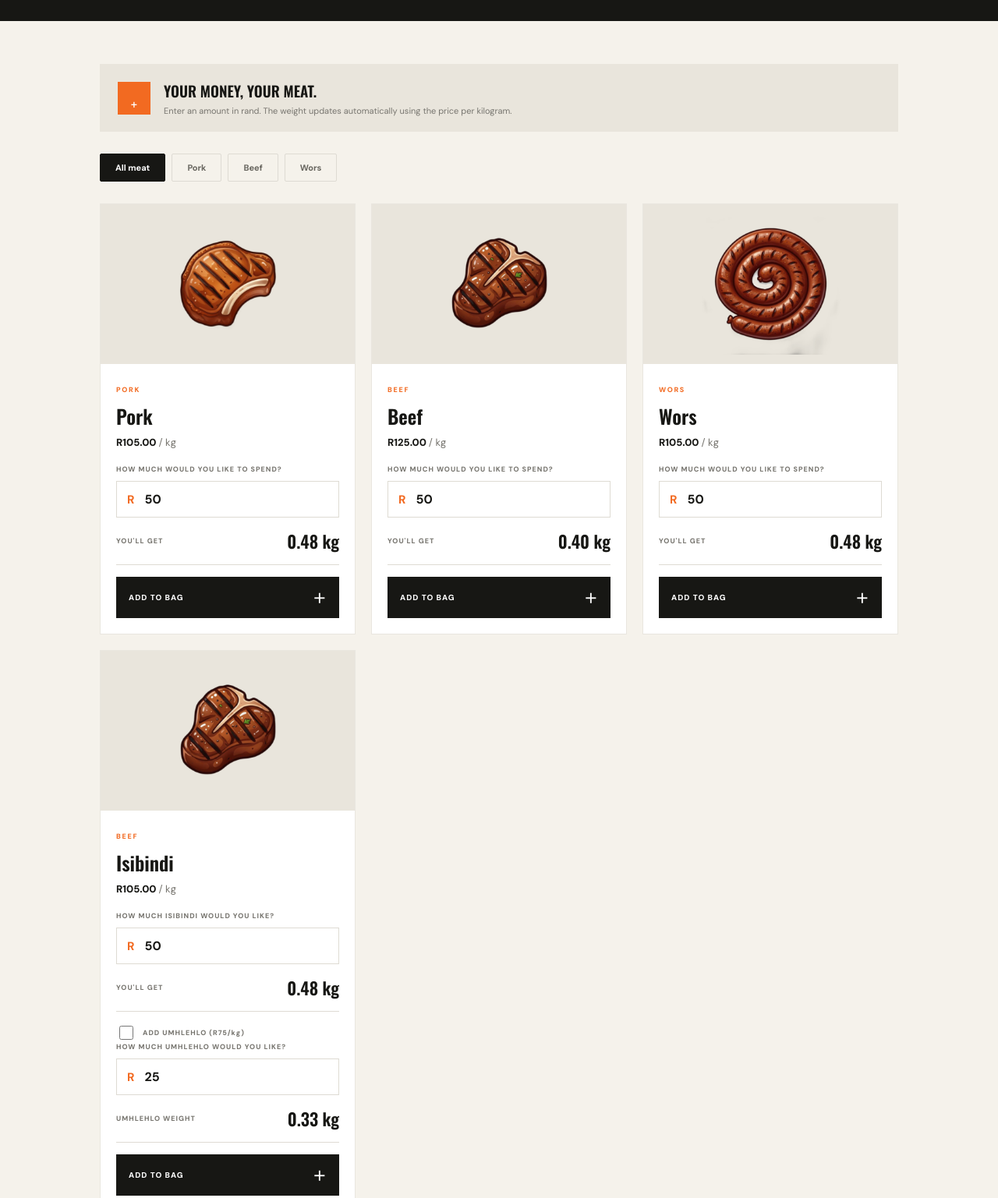
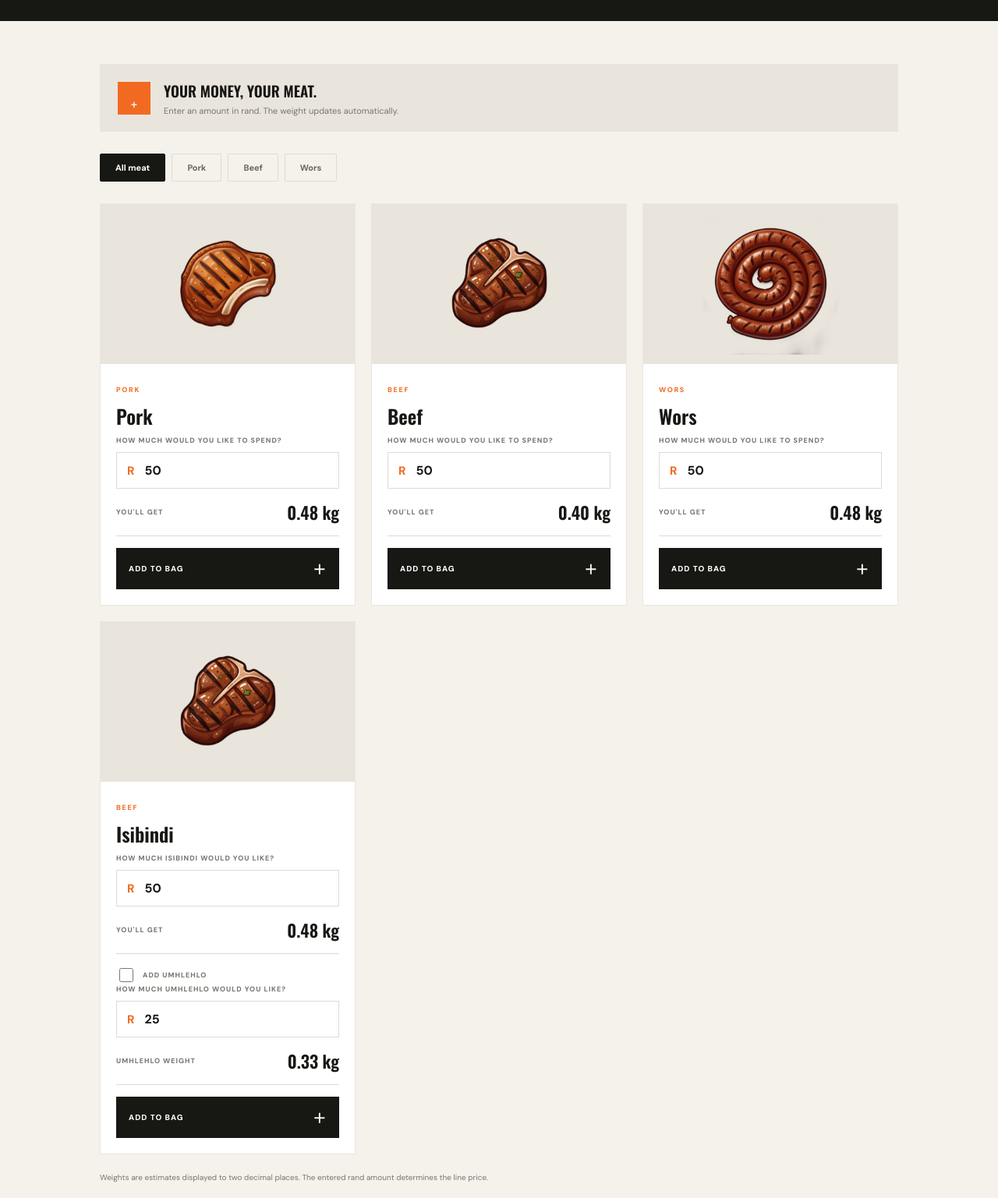
Before and after one commit to LonwaboMMMS/Tobz-Shisanyama, a plain HTML site: page menu.html in a window 1280 px wide. Shown: the part 400-1937 px from the top of the page at 78% size. Drawn offline with nearby package versions, Linux system fonts and the light colour scheme.

Commit message:
Hide per-kilogram prices on menu

```diff
--- a/menu.html
+++ b/menu.html
@@ -11,13 +11,13 @@
 </head><body>
 <header class="site-header"><a class="brand" href="index.html"><span class="brand-mark">T</span><span>TOBZ<span class="brand-light"> SHISANYAMA</span></span></a><nav class="desktop-nav"><a href="index.html">Home</a><a class="active" href="menu.html">Menu</a><a href="about.html">Our story</a><a href="contact.html">Contact</a></nav><button class="cart-trigger" id="open-cart"><span>Bag</span><span class="cart-count" id="cart-count">0</span></button></header>
 <main><section class="page-hero"><p class="eyebrow">PICK YOUR FAVOURITES</p><h1>THE <em>MENU.</em></h1><p>Choose a meat, enter how much you'd like to spend, and we'll calculate the weight for you.</p></section>
-<section class="menu-section menu-page"><div class="price-explainer"><span class="explainer-icon">₊</span><div><strong>YOUR MONEY, YOUR MEAT.</strong><p>Enter an amount in rand. The weight updates automatically using the price per kilogram.</p></div></div>
+<section class="menu-section menu-page"><div class="price-explainer"><span class="explainer-icon">₊</span><div><strong>YOUR MONEY, YOUR MEAT.</strong><p>Enter an amount in rand. The weight updates automatically.</p></div></div>
 <div class="category-tabs"><a class="category-tab active" href="#all">All meat</a><a class="category-tab" href="#pork">Pork</a><a class="category-tab" href="#beef">Beef</a><a class="category-tab" href="#wors">Wors</a></div>
 <div class="product-grid" id="all">
-<article class="product-card" id="pork"><div class="product-image-placeholder"><img src="images/Pork.png" alt="Pork"></div><div class="product-info"><span class="product-category">PORK</span><h3>Pork</h3><p class="product-price">R105.00 <span>/ kg</span></p><label class="amount-label">HOW MUCH WOULD YOU LIKE TO SPEND?<span class="amount-input-wrap"><b>R</b><input type="number" min="40" step="1" value="50" data-amount="pork" inputmode="decimal"></span></label><div class="weight-result"><span>YOU'LL GET</span><strong data-weight-result="pork">0.48 kg</strong></div><button class="add-button" data-add="pork">ADD TO BAG <span>＋</span></button></div></article>
-<article class="product-card" id="beef"><div class="product-image-placeholder"><img src="images/Beef.png" alt="Beef"></div><div class="product-info"><span class="product-category">BEEF</span><h3>Beef</h3><p class="product-price">R125.00 <span>/ kg</span></p><label class="amount-label">HOW MUCH WOULD YOU LIKE TO SPEND?<span class="amount-input-wrap"><b>R</b><input type="number" min="50" step="1" value="50" data-amount="beef" inputmode="decimal"></span></label><div class="weight-result"><span>YOU'LL GET</span><strong data-weight-result="beef">0.43 kg</strong></div><button class="add-button" data-add="beef">ADD TO BAG <span>＋</span></button></div></article>
-<article class="product-card" id="wors"><div class="product-image-placeholder"><img src="images/Wors.png" alt="Wors"></div><div class="product-info"><span class="product-category">WORS</span><h3>Wors</h3><p class="product-price">R105.00 <span>/ kg</span></p><label class="amount-label">HOW MUCH WOULD YOU LIKE TO SPEND?<span class="amount-input-wrap"><b>R</b><input type="number" min="30" step="1" value="50" data-amount="wors" inputmode="decimal"></span></label><div class="weight-result"><span>YOU'LL GET</span><strong data-weight-result="wors">0.53 kg</strong></div><button class="add-button" data-add="wors">ADD TO BAG <span>＋</span></button></div></article>
-<article class="product-card" id="cow-liver" data-category="beef"><div class="product-image-placeholder"><img src="images/Beef.png" alt="Isibindi"></div><div class="product-info"><span class="product-category">BEEF</span><h3>Isibindi</h3><p class="product-price">R105.00 <span>/ kg</span></p><label class="amount-label">HOW MUCH ISIBINDI WOULD YOU LIKE?<span class="amount-input-wrap"><b>R</b><input type="number" min="30" step="1" value="50" data-amount="cow-liver" inputmode="decimal"></span></label><div class="weight-result"><span>YOU'LL GET</span><strong data-weight-result="cow-liver">0.48 kg</strong></div><label class="amount-label" style="display:flex;align-items:center;gap:9px;margin-top:14px"><input type="checkbox" data-fat-toggle style="width:18px;height:18px"> ADD UMHLEHLO (R75/kg)</label><label class="amount-label" data-fat-amount-wrap hidden>HOW MUCH UMHLEHLO WOULD YOU LIKE?<span class="amount-input-wrap"><b>R</b><input type="number" min="15" step="1" value="25" data-amount="cow-fat" inputmode="decimal" disabled></span></label><div class="weight-result" data-fat-weight-row hidden><span>UMHLEHLO WEIGHT</span><strong data-weight-result="cow-fat">0.33 kg</strong></div><button class="add-button" data-add="cow-liver">ADD TO BAG <span>＋</span></button></div></article>
+<article class="product-card" id="pork"><div class="product-image-placeholder"><img src="images/Pork.png" alt="Pork"></div><div class="product-info"><span class="product-category">PORK</span><h3>Pork</h3><label class="amount-label">HOW MUCH WOULD YOU LIKE TO SPEND?<span class="amount-input-wrap"><b>R</b><input type="number" min="40" step="1" value="50" data-amount="pork" inputmode="decimal"></span></label><div class="weight-result"><span>YOU'LL GET</span><strong data-weight-result="pork">0.48 kg</strong></div><button class="add-button" data-add="pork">ADD TO BAG <span>＋</span></button></div></article>
+<article class="product-card" id="beef"><div class="product-image-placeholder"><img src="images/Beef.png" alt="Beef"></div><div class="product-info"><span class="product-category">BEEF</span><h3>Beef</h3><label class="amount-label">HOW MUCH WOULD YOU LIKE TO SPEND?<span class="amount-input-wrap"><b>R</b><input type="number" min="50" step="1" value="50" data-amount="beef" inputmode="decimal"></span></label><div class="weight-result"><span>YOU'LL GET</span><strong data-weight-result="beef">0.43 kg</strong></div><button class="add-button" data-add="beef">ADD TO BAG <span>＋</span></button></div></article>
+<article class="product-card" id="wors"><div class="product-image-placeholder"><img src="images/Wors.png" alt="Wors"></div><div class="product-info"><span class="product-category">WORS</span><h3>Wors</h3><label class="amount-label">HOW MUCH WOULD YOU LIKE TO SPEND?<span class="amount-input-wrap"><b>R</b><input type="number" min="30" step="1" value="50" data-amount="wors" inputmode="decimal"></span></label><div class="weight-result"><span>YOU'LL GET</span><strong data-weight-result="wors">0.53 kg</strong></div><button class="add-button" data-add="wors">ADD TO BAG <span>＋</span></button></div></article>
+<article class="product-card" id="cow-liver" data-category="beef"><div class="product-image-placeholder"><img src="images/Beef.png" alt="Isibindi"></div><div class="product-info"><span class="product-category">BEEF</span><h3>Isibindi</h3><label class="amount-label">HOW MUCH ISIBINDI WOULD YOU LIKE?<span class="amount-input-wrap"><b>R</b><input type="number" min="30" step="1" value="50" data-amount="cow-liver" inputmode="decimal"></span></label><div class="weight-result"><span>YOU'LL GET</span><strong data-weight-result="cow-liver">0.48 kg</strong></div><label class="amount-label" style="display:flex;align-items:center;gap:9px;margin-top:14px"><input type="checkbox" data-fat-toggle style="width:18px;height:18px"> ADD UMHLEHLO</label><label class="amount-label" data-fat-amount-wrap hidden>HOW MUCH UMHLEHLO WOULD YOU LIKE?<span class="amount-input-wrap"><b>R</b><input type="number" min="15" step="1" value="25" data-amount="cow-fat" inputmode="decimal" disabled></span></label><div class="weight-result" data-fat-weight-row hidden><span>UMHLEHLO WEIGHT</span><strong data-weight-result="cow-fat">0.33 kg</strong></div><button class="add-button" data-add="cow-liver">ADD TO BAG <span>＋</span></button></div></article>
 </div><p class="menu-footnote">Weights are estimates displayed to two decimal places. The entered rand amount determines the line price.</p></section></main>
 <footer><a class="brand footer-brand" href="index.html"><span class="brand-mark">T</span><span>TOBZ<span class="brand-light"> SHISANYAMA</span></span></a><span>© <span class="year"></span> Tobz Shisanyama. Developed by Reverb Daily Media.</span></footer><nav class="mobile-nav"><a href="index.html"><span>⌂</span>Home</a><a class="selected" href="menu.html"><span>☷</span>Menu</a><button id="mobile-cart"><span>▣</span>Bag <i id="mobile-cart-count">0</i></button><a href="about.html"><span>✦</span>About</a><a href="contact.html"><span>⌖</span>Contact</a></nav>
 <div class="cart-overlay" id="cart-overlay" aria-hidden="true"><aside class="cart-panel" role="dialog" aria-modal="true" aria-labelledby="cart-title"><div class="cart-header"><div><p class="eyebrow">YOUR ORDER</p><h2 id="cart-title">YOUR BAG</h2></div><button class="close-cart" id="close-cart">×</button></div><div class="cart-items" id="cart-items"></div><div class="cart-footer"><div class="cart-total"><span>Subtotal</span><strong id="cart-total">R0.00</strong></div><button class="checkout-button" id="checkout-button" disabled>CHECKOUT</button></div></aside></div><script src="script.js"></script>
```
